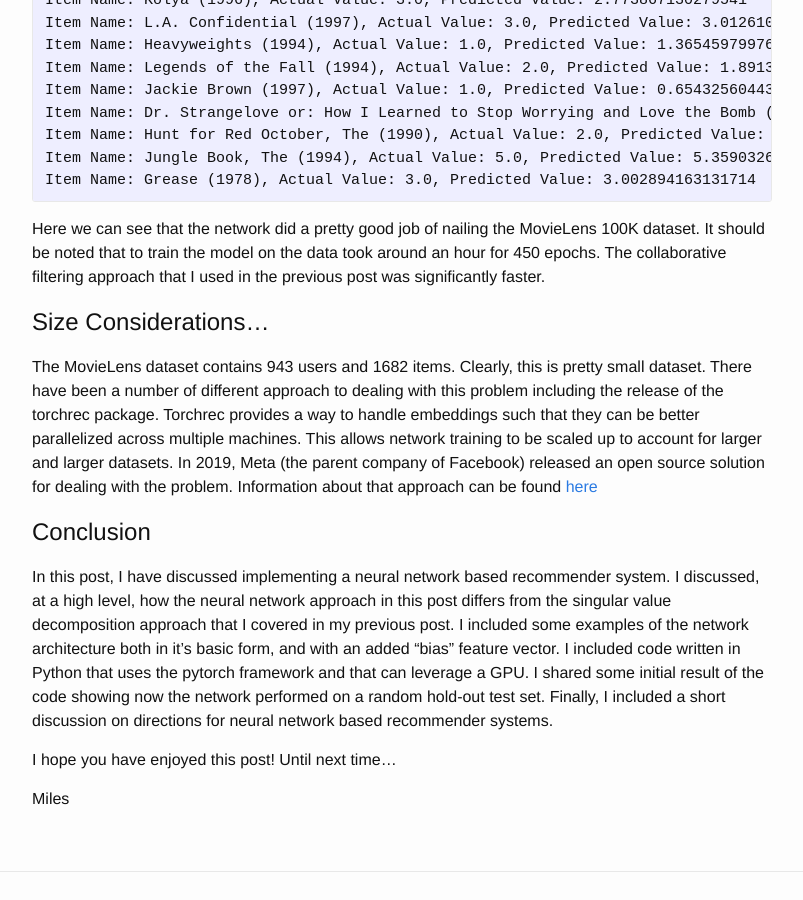
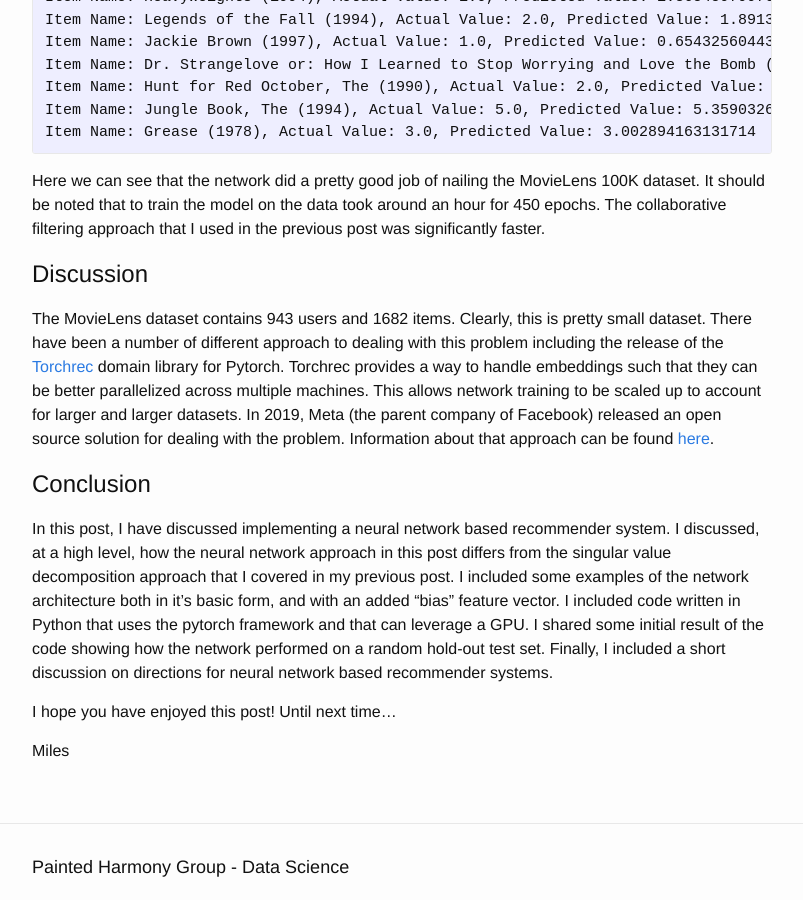
Before and after one commit to fractalbass/data_science, a Jekyll site: the page built from _posts/2024-01-08-data_science_39.md, in a window 1280 px wide and 900 px high, scrolled down 6592 px. Shown: the whole window, without its empty margins (238-1041 px from the left). Built offline with Jekyll 4.4.1, drawn with Linux system fonts in a browser that asks for light colours; some of the changed lines change nothing that is shown; some of the changed text lies outside the part shown.

Commit message:
Minor fixes.

```diff
--- a/_posts/2024-01-08-data_science_39.md
+++ b/_posts/2024-01-08-data_science_39.md
@@ -1,11 +1,11 @@
 ---
 layout: post
 title:  "Collaborating Filtering for Mere Mortals Part 2: A Neural Network Approach"
-date:   2024-01-08 00:09:00 -0800
+date:   2024-01-12 00:09:00 -0800
 categories: general
 ---
 
-# A mere mortals guide to collaborative filtering part 2: a neural network approach.
+# Introduction
 
 In my previous post, I wrote about how collaborative filtering works and went through a simple example implementation using the Surprise package in python.  Continuing on with that topic, I wanted to explore an alternative approach to this problem that uses neural networks.
 
@@ -13,7 +13,7 @@
 
 Using matrix factorization and singular value decomposition is just one approach to solving this problem.  Another approach involves using neural networks, or more accurately multi-layer perceptron or "MLPs".
 
-# The dataset in question
+# The MovieLens Dataset
 
 To demonstrate how this works, I am again using the MovieLens 100k dataset that consists of users, movies and rankings.  A number of references out there The neural network in this example is frequently referred to as deep learning, but IMO it really is not.  The neural networks in question are typically very shallow... though they can be quite "wide".
 
@@ -29,11 +29,11 @@
 
 As with the previous example with collaborative filtering, this approach also suffers from the "cold-start problem."  The cold-start problem refers to the difficult of providing accurate recommendations for new or "cold" users that have limited historical data.  (Yes...  I did lift that from ChatGPT.)  Simply put, in order for us to do inference, we are going to have to have trained our model on at least some information for a given user and item.
 
-## Introducing factor biases.
+# Introducing Factor Biases
 
 One of the challenges in building models like this is that users and items can suffer from biases.  For example, one user might be particularly generous in their rankings compared to others.  Or, certain items may have been reviewed more times than others.  in the paper "Factorization Meets the Neighborhood: a Multifaceted Collaborative Filtering Model." (Proceedings of the 14th ACM SIGKDD international conference on Knowledge discovery and data mining (KDD '08), pp. 426-434. DOI: 10.1145/1401890.1401944), author Yehuda Koren presents a way to deal with this situation by introducing a vector for user and item biases.  The presence of this vector can be seen here.  Note that the bias vectors are of length 1.  They are basically a trained value that increases or reduces the overall predictions simply by adding the values to the prediction.  Like the embedding vectors, these values are updated as the network gets trained.
 
-# Code
+# SOme Code
 
 The following includes some code that will train a neural network to make ratings predictions based on the MovieLense 100k dataset.  In this code, I have configured the system to run 450 training epochs.  With my Quadro GP100 (which is a slightly older GPU), this process took about an hour.
 
@@ -243,14 +243,14 @@
 
 Here we can see that the network did a pretty good job of nailing the MovieLens 100K dataset.  It should be noted that to train the model on the data took around an hour for 450 epochs.  The collaborative filtering approach that I used in the previous post was significantly faster.
 
-# Size Considerations...
+# Discussion
 
-The MovieLens dataset contains 943 users and 1682 items.  Clearly, this is pretty small dataset.  There have been a number of different approach to dealing with this problem including the release of the torchrec package.  Torchrec provides a way to handle embeddings such that they can be better parallelized across multiple machines.  This allows network training to be scaled up to account for larger and larger datasets.  In 2019, Meta (the parent company of Facebook) released an open source solution for dealing with the problem.  Information about that approach can be found [here](https://ai.meta.com/blog/dlrm-an-advanced-open-source-deep-learning-recommendation-model/)
+The MovieLens dataset contains 943 users and 1682 items.  Clearly, this is pretty small dataset.  There have been a number of different approach to dealing with this problem including the release of the [Torchrec](https://github.com/pytorch/torchrec) domain library for Pytorch.  Torchrec provides a way to handle embeddings such that they can be better parallelized across multiple machines.  This allows network training to be scaled up to account for larger and larger datasets.  In 2019, Meta (the parent company of Facebook) released an open source solution for dealing with the problem.  Information about that approach can be found [here](https://ai.meta.com/blog/dlrm-an-advanced-open-source-deep-learning-recommendation-model/).
 
 
 # Conclusion
 
-In this post, I have discussed implementing a neural network based recommender system.  I discussed, at a high level, how the neural network approach in this post differs from the singular value decomposition approach that I covered in my previous post.  I included some examples of the network architecture both in it's basic form, and with an added "bias" feature vector.  I included code written in Python that uses the pytorch framework and that can leverage a GPU.  I shared some initial result of the code showing now the network performed on a random hold-out test set.  Finally, I included a short discussion on directions for neural network based recommender systems.
+In this post, I have discussed implementing a neural network based recommender system.  I discussed, at a high level, how the neural network approach in this post differs from the singular value decomposition approach that I covered in my previous post.  I included some examples of the network architecture both in it's basic form, and with an added "bias" feature vector.  I included code written in Python that uses the pytorch framework and that can leverage a GPU.  I shared some initial result of the code showing how the network performed on a random hold-out test set.  Finally, I included a short discussion on directions for neural network based recommender systems.
 
 I hope you have enjoyed this post!  Until next time...
 
```
